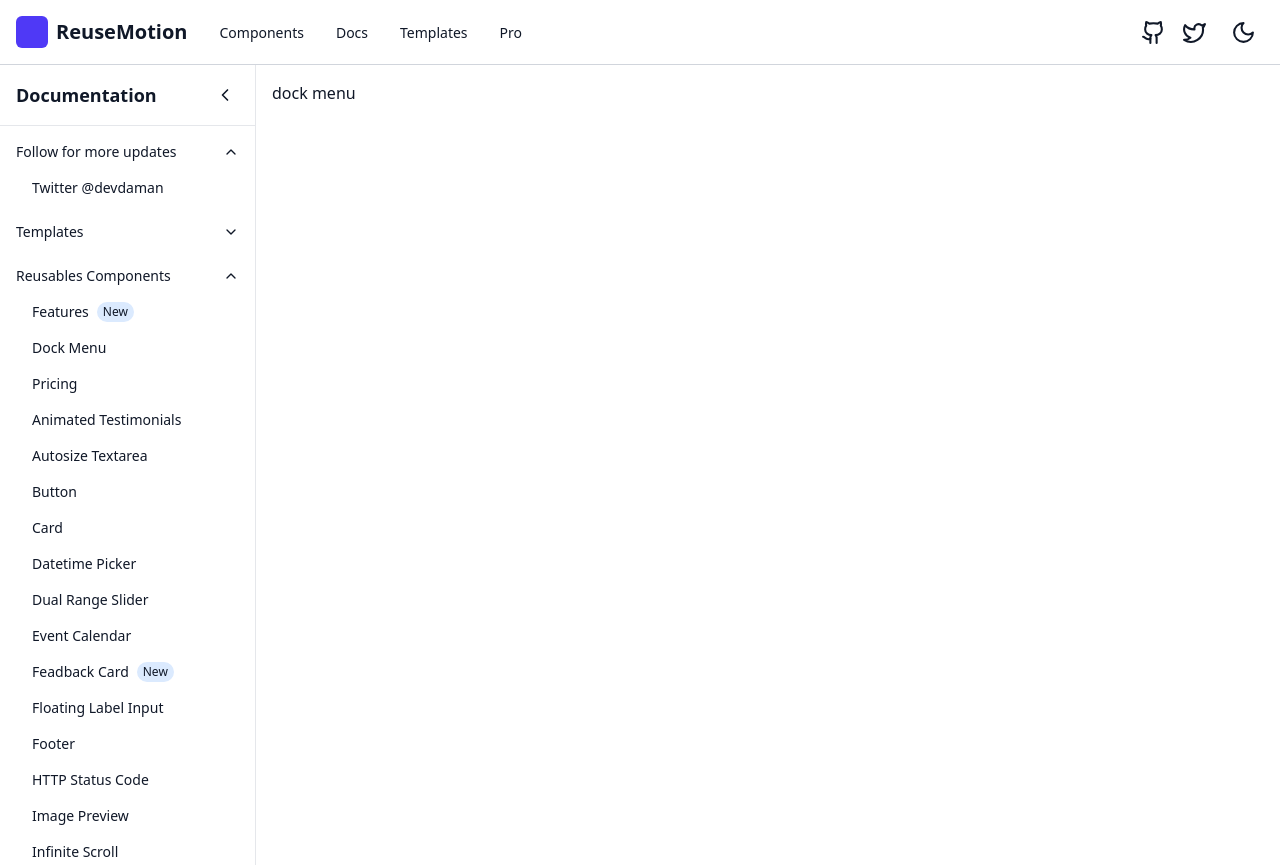
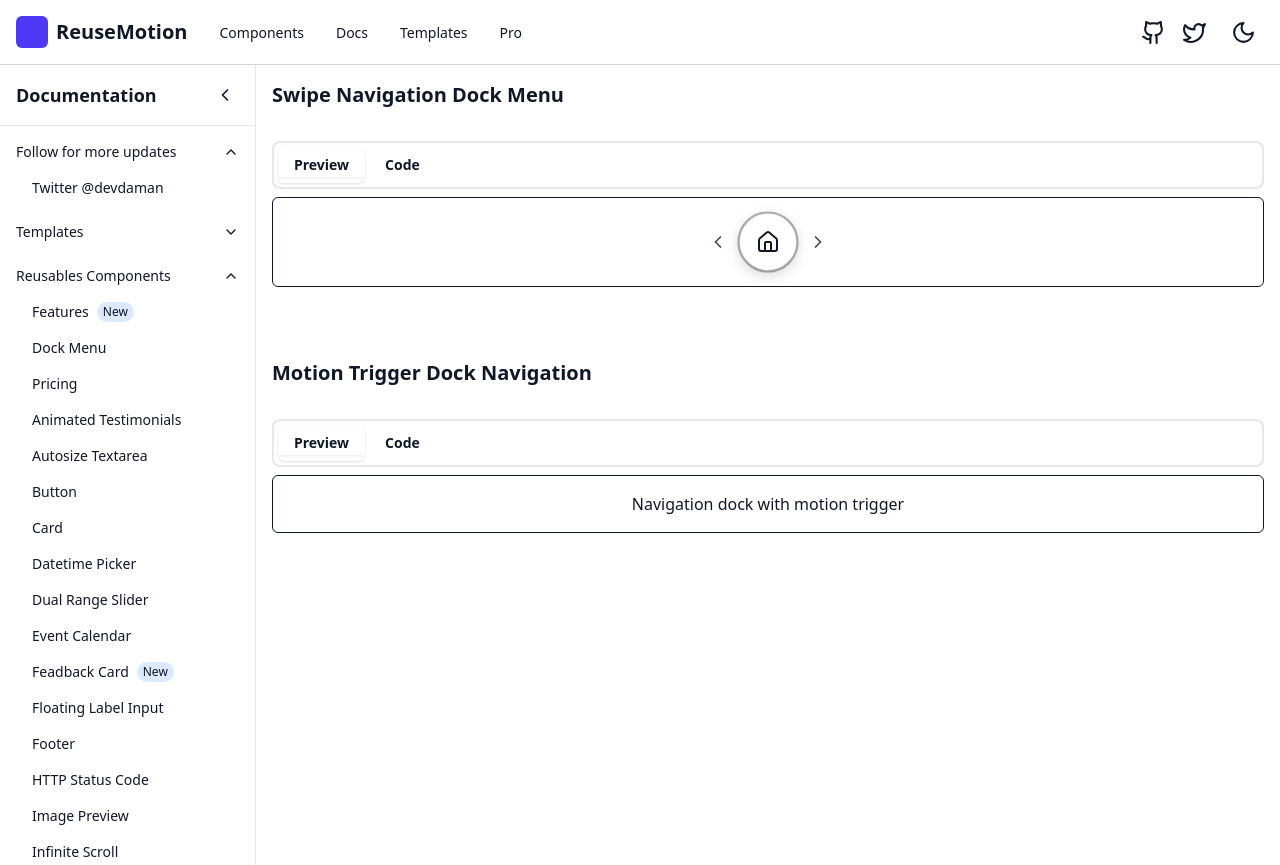
Before and after one commit to damandeep611/reusablesMotion, a Next.js app: page /docs/dockmenus in a window 1280 px wide. Built offline with nearby package versions, Linux system fonts and the light colour scheme.

Commit message:
dock menu added

```diff
--- a/src/app/(docs)/components/code-card/code-card.tsx
+++ b/src/app/(docs)/components/code-card/code-card.tsx
@@ -15,7 +15,7 @@ const CodeCard = ({ children, code, className }: CodeCardProps) => {
 
   return (
     <div className={cn("w-full", className)}>
-      <div className="flex space-x-1 rounded-lg bg-gray-100 p-1">
+      <div className="flex space-x-1 rounded-lg border-2 border-gray-200 p-1 ">
         <TabButton
           isActive={activeTab === "preview"}
           onClick={() => setActiveTab("preview")}
@@ -32,7 +32,7 @@ const CodeCard = ({ children, code, className }: CodeCardProps) => {
 
       <div className="mt-2 relative">
         <TabPanel isActive={activeTab === "preview"}>
-          <div className="rounded-md border-1">{children}</div>
+          <div className="rounded-md  border-1">{children}</div>
         </TabPanel>
 
         <TabPanel isActive={activeTab === "code"}>
@@ -57,15 +57,13 @@ const TabButton = ({ children, isActive, onClick }: TabButtonProps) => {
       onClick={onClick}
       className={cn(
         "relative px-4 py-2 rounded-md font-semibold font-regular text-sm transition-colors duration-200",
-        isActive
-          ? "text-black bg-white shadow-sm"
-          : "text-gray-600 hover:text-gray-900 hover:bg-gray-200"
+        isActive ? " shadow-sm" : " "
       )}
     >
       {children}
       {isActive && (
         <motion.div
-          className="absolute bottom-0 left-0 right-0 h-0.5 bg-black rounded-full"
+          className="absolute bottom-0 left-0 right-0 h-0.5 bg-gray-100 my-1 rounded-full"
           layoutId="activeTab"
           initial={{ opacity: 0 }}
           animate={{ opacity: 1 }}
--- /dev/null
+++ b/src/app/(docs)/docs/dockmenus/SwipeDock.tsx
@@ -0,0 +1,164 @@
+"use client"
+
+import { useRouter, usePathname } from "next/navigation"
+import { useState, useEffect } from "react"
+import { motion, useMotionValue, useTransform, AnimatePresence } from "framer-motion"
+import { Home, ArrowLeft, ChevronLeft, ChevronRight } from "lucide-react"
+
+export default function SwipeDock() {
+  const router = useRouter()
+  const pathname = usePathname()
+  const isHomePage = pathname === "/docs/dockmenus"
+
+  // Motion values for drag interaction
+  const x = useMotionValue(0);
+
+  // Transform x motion value to opacity for labels
+  const leftLabelOpacity = useTransform(x, [-50, -20, 0], [1, 0.8, 0])
+  const rightLabelOpacity = useTransform(x, [0, 20, 50], [0, 0.8, 1])
+
+  // Transform for scale on drag
+  const scale = useTransform(x, [-100, -50, 0, 50, 100], [0.8, 0.9, 1, 0.9, 0.8])
+
+  const [isDragging, setIsDragging] = useState(false)
+  const [showOnMobile, setShowOnMobile] = useState(false)
+
+  // Check if we're on mobile
+  useEffect(() => {
+    const checkMobile = () => {
+      setShowOnMobile(window.innerWidth < 2100)
+    }
+
+    checkMobile()
+    window.addEventListener("resize", checkMobile)
+    return () => window.removeEventListener("resize", checkMobile)
+  }, [])
+
+  // Handle navigation based on drag direction
+  const handleDragEnd = () => {
+    setIsDragging(false)
+    const xValue = x.get()
+
+    if (isHomePage) {
+      if (xValue < -50) {
+        router.push("/")
+      } else if (xValue > 50) {
+        router.push("/")
+      }
+    }
+
+    // Reset position
+    x.set(0)
+  }
+
+  // Handle click for non-home pages
+  const handleClick = () => {
+    if (!isHomePage) {
+      router.push("/")
+    }
+  }
+
+  if (!showOnMobile) return null
+
+  return (
+    <div className=" flex justify-center items-center z-50 pointer-events-none">
+      <div className="relative flex items-center justify-center pointer-events-auto">
+        {/* Left Label (About) */}
+        <AnimatePresence>
+          {isDragging && isHomePage && (
+            <motion.div
+              className="absolute right-16 text-sm font-medium text-primary bg-background/80 backdrop-blur-sm px-2 py-1 rounded-md"
+              style={{ opacity: leftLabelOpacity }}
+              initial={{ opacity: 0, x: -10 }}
+              animate={{ opacity: 1, x: 0 }}
+              exit={{ opacity: 0, x: -10 }}
+            >
+              About
+            </motion.div>
+          )}
+        </AnimatePresence>
+
+        {/* Main Button */}
+        <motion.button
+          className="relative flex items-center justify-center w-14 h-14 rounded-full bg-primary text-primary-foreground shadow-lg"
+          whileTap={{ scale: 0.95 }}
+          drag={isHomePage ? "x" : false}
+          dragConstraints={{ left: 0, right: 0 }}
+          style={{ x, scale }}
+          onDragStart={() => setIsDragging(true)}
+          onDragEnd={handleDragEnd}
+          onClick={handleClick}
+          animate={{
+            boxShadow: [
+              "0 4px 6px rgba(0, 0, 0, 0.1)",
+              "0 4px 15px rgba(0, 0, 0, 0.2)",
+              "0 4px 6px rgba(0, 0, 0, 0.1)",
+            ],
+          }}
+          transition={{
+            boxShadow: {
+              repeat: Number.POSITIVE_INFINITY,
+              duration: 2,
+              ease: "easeInOut",
+            },
+          }}
+        >
+          {isHomePage ? (
+            <>
+              <Home className="w-6 h-6" />
+              <motion.div
+                className="absolute inset-0 rounded-full border-2 border-primary-foreground/30"
+                animate={{
+                  scale: [1, 1.1, 1],
+                  opacity: [0.7, 0.3, 0.7],
+                }}
+                transition={{
+                  duration: 2,
+                  repeat: Number.POSITIVE_INFINITY,
+                  ease: "easeInOut",
+                }}
+              />
+            </>
+          ) : (
+            <ArrowLeft className="w-6 h-6" />
+          )}
+        </motion.button>
+
+        {/* Right Label (Blog) */}
+        <AnimatePresence>
+          {isDragging && isHomePage && (
+            <motion.div
+              className="absolute left-16 text-sm font-medium text-primary bg-background/80 backdrop-blur-sm px-2 py-1 rounded-md"
+              style={{ opacity: rightLabelOpacity }}
+              initial={{ opacity: 0, x: 10 }}
+              animate={{ opacity: 1, x: 0 }}
+              exit={{ opacity: 0, x: 10 }}
+            >
+              Blog
+            </motion.div>
+          )}
+        </AnimatePresence>
+
+        {/* Direction Indicators (only on home page) */}
+        {isHomePage && (
+          <>
+            <motion.div
+              className="absolute -left-8 text-primary/50"
+              animate={{ x: [-2, 0, -2], opacity: [0.5, 0.8, 0.5] }}
+              transition={{ duration: 1.5, repeat: Number.POSITIVE_INFINITY }}
+            >
+              <ChevronLeft className="w-5 h-5" />
+            </motion.div>
+            <motion.div
+              className="absolute -right-8 text-primary/50"
+              animate={{ x: [2, 0, 2], opacity: [0.5, 0.8, 0.5] }}
+              transition={{ duration: 1.5, repeat: Number.POSITIVE_INFINITY }}
+            >
+              <ChevronRight className="w-5 h-5" />
+            </motion.div>
+          </>
+        )}
+      </div>
+    </div>
+  )
+}
--- /dev/null
+++ b/src/app/(docs)/docs/dockmenus/SwipeDockHaptic.tsx
@@ -0,0 +1,7 @@
+export default function SwipeDockHaptic(){
+  return(
+    <div>
+      Navigation dock with motion trigger
+    </div>
+  )
+}
--- a/src/app/(docs)/docs/dockmenus/page.tsx
+++ b/src/app/(docs)/docs/dockmenus/page.tsx
@@ -1,11 +1,28 @@
-const page  = ()=> {
-  return(
-    <div>
+import { PageTemplate } from "../../components/page-template";
+import PreviewCodeCard from "../../components/preview-code-card";
+import SwipeDock from "./SwipeDock";
+import SwipeDockHaptic from "./SwipeDockHaptic";
+
+const page = () => {
+  return (
+    <>
       <div>
-        dock menu
+        <PageTemplate title="Swipe Navigation Dock Menu" className="mt-1">
+          <PreviewCodeCard path="src/app/(docs)/docs/dockmenus/SwipeDock.tsx">
+            <SwipeDock />
+          </PreviewCodeCard>
+        </PageTemplate>
       </div>
-    </div>
-  )
-}
+      {/* swipe dock new improved version */}
+      <div>
+        <PageTemplate title="Motion Trigger Dock Navigation" className="mt-4">
+          <PreviewCodeCard path="src/app/(docs)/docs/dockmenus/SwipeDockHaptic.tsx">
+            <SwipeDockHaptic />
+          </PreviewCodeCard>
+        </PageTemplate>
+      </div>
+    </>
+  );
+};
 
 export default page;
--- a/src/app/globals.css
+++ b/src/app/globals.css
@@ -6,7 +6,7 @@
   }
 
   .dark body {
-    @apply bg-gray-900 text-gray-100;
+    @apply bg-black text-gray-100;
   }
 }
 
--- a/src/components/reusableMotion/NavbarMain.tsx
+++ b/src/components/reusableMotion/NavbarMain.tsx
@@ -40,7 +40,7 @@ export default function Navbar() {
   }, []);
 
   return (
-    <div className="border-b border-gray-300 dark:border-gray-700 bg-white dark:bg-gray-900">
+    <div className="border-b border-gray-300 dark:border-gray-700 bg-white dark:bg-black">
       <div className="container mx-auto px-4">
         <div className="flex items-center justify-between h-16">
           {/* left navbar */}
```
